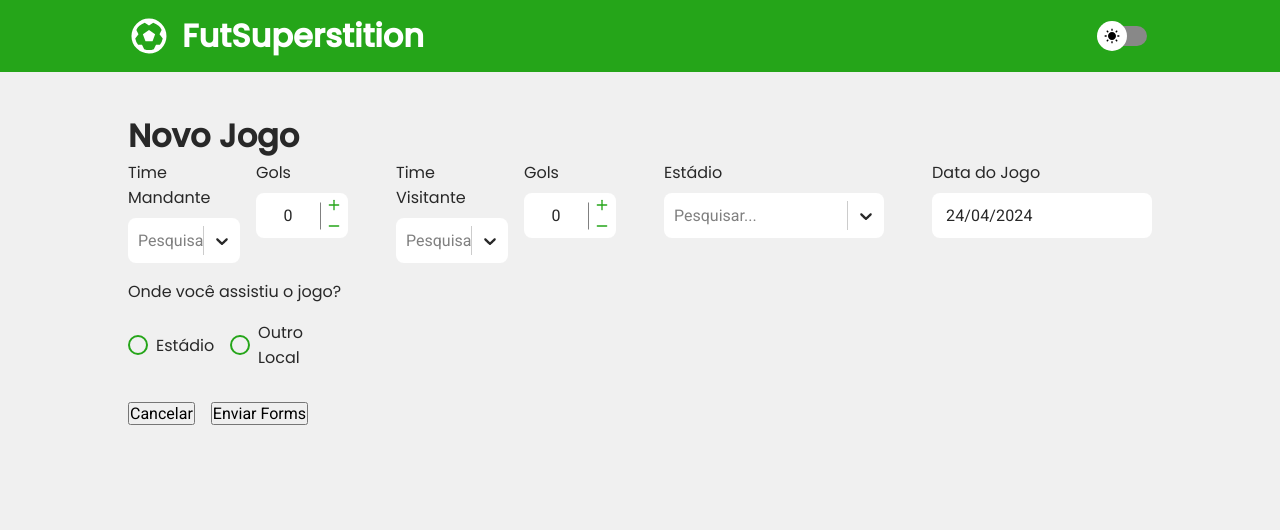
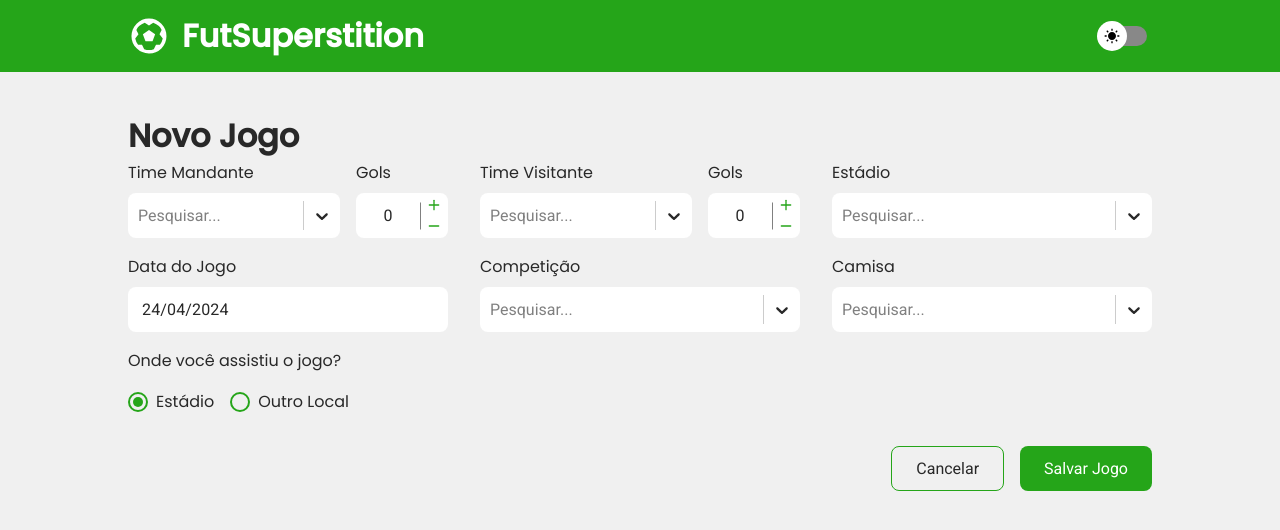
Before and after one commit to kenaioz/futsuperstition-ui, a React (Vite) app: page /new in a window 1280 px wide. Shown: the top 530 px of the page. Built offline with nearby package versions, Linux system fonts and the light colour scheme.

Commit message:
custom zod forms validation + custom error messages + new fields

```diff
--- a/package.json
+++ b/package.json
@@ -10,6 +10,7 @@
     "preview": "vite preview"
   },
   "dependencies": {
+    "@hookform/error-message": "^2.0.1",
     "@hookform/resolvers": "^3.3.4",
     "@mui/material": "^5.15.15",
     "@mui/x-date-pickers": "^7.1.1",
--- a/src/components/Button/styles.ts
+++ b/src/components/Button/styles.ts
@@ -1,13 +1,9 @@
-import { styled } from "styled-components";
+import { styled, css } from "styled-components";
 
 export const ButtonContainer = styled.button<{ $secundary?: boolean }>`
-  color: ${({ theme, $secundary }) =>
-    $secundary ? theme.COLORS.TEXT : theme.COLORS.WHITE};
-  background-color: ${({ theme, $secundary }) =>
-    $secundary ? "transparent" : theme.COLORS.HIGHLIGHT};
-
-  border: ${({ theme, $secundary }) =>
-    $secundary ? `1px solid ${theme.COLORS.HIGHLIGHT}` : "none"};
+  color: ${({ theme }) => theme.COLORS.WHITE};
+  background-color: ${({ theme }) => theme.COLORS.HIGHLIGHT};
+  border: none;
 
   border-radius: 8px;
 
@@ -23,6 +19,14 @@ export const ButtonContainer = styled.button<{ $secundary?: boolean }>`
   span {
     white-space: nowrap;
   }
+
+  ${({ theme, $secundary }) =>
+    $secundary &&
+    css`
+      background-color: transparent;
+      border: 1px solid ${theme.COLORS.HIGHLIGHT};
+      color: ${theme.COLORS.TEXT};
+    `}
 `;
 
 export const ButtonIconContainer = styled.button`
--- a/src/components/Forms/index.tsx
+++ b/src/components/Forms/index.tsx
@@ -2,6 +2,7 @@ import React, { ReactNode } from "react";
 
 import {
   LabelInputWrapper,
+  LabelErrorWrapper,
   InputContainer,
   NumberContainer,
   NumberInput,
@@ -11,13 +12,15 @@ import {
   RadioWrapper,
   RadioContainer,
   StyledRadio,
-  CustomLabel,
   StyledReactSelect,
 } from "./styles";
 
 import { useTheme } from "../../hooks/ThemeProvider";
 
 import { FiMinus, FiPlus } from "react-icons/fi";
+
+import { UseFormRegister, RefCallBack, useFormContext } from "react-hook-form";
+import { ErrorMessage } from "@hookform/error-message";
 
 import { LocalizationProvider } from "@mui/x-date-pickers/LocalizationProvider";
 import { DatePicker } from "@mui/x-date-pickers";
@@ -40,10 +43,11 @@ export interface InputProps {
   id: string;
   label: string;
   placeholder?: string;
-  register: any;
 }
 
-export function Input({ id, label, placeholder, register }: InputProps) {
+export function Input({ id, label, placeholder }: InputProps) {
+  const { register } = useFormContext();
+
   return (
     <LabelInputWrapper>
       {label && <label htmlFor={id}>{label}</label>}
@@ -59,10 +63,10 @@ export function Input({ id, label, placeholder, register }: InputProps) {
 
 interface RadioButtonProps {
   id: string;
-  name: string;
+  field: string;
   value: string;
   label: string;
-  register: any;
+  register: UseFormRegister<any>;
 }
 
 interface RadioButtonWrapperProps {
@@ -70,16 +74,12 @@ interface RadioButtonWrapperProps {
   children: ReactNode;
 }
 
-export function RadioButton({
-  id,
-  name,
-  value,
-  label,
-  register,
-}: RadioButtonProps) {
+export function RadioButton({ id, field, value, label }: RadioButtonProps) {
+  const { register } = useFormContext();
+
   return (
     <RadioContainer>
-      <StyledRadio type="radio" id={id} value={value} {...register(name)} />
+      <StyledRadio type="radio" id={id} value={value} {...register(field)} />
       <label htmlFor={id}>{label}</label>
     </RadioContainer>
   );
@@ -88,18 +88,21 @@ export function RadioButton({
 export function RadioGroup({ label, children }: RadioButtonWrapperProps) {
   return (
     <RadioGroupContainer>
-      <CustomLabel>{label}</CustomLabel>
+      <label>{label}</label>
       <RadioWrapper>{children}</RadioWrapper>
     </RadioGroupContainer>
   );
 }
 
+type DropDownType = { value: string | number; label: string };
+
 export interface DropdownProps {
   id: string;
   label: string;
   placeholder?: string;
-  options: { value: string | number; label: string }[];
-  fieldProps: any;
+  options: DropDownType[];
+  value: DropDownType | undefined;
+  onChange: (...event: any[]) => void;
 }
 
 export function Dropdown({
@@ -107,11 +110,19 @@ export function Dropdown({
   label,
   placeholder,
   options,
-  fieldProps,
+  value,
+  onChange,
 }: DropdownProps) {
+  const {
+    formState: { errors },
+  } = useFormContext();
+
   return (
     <LabelInputWrapper>
-      <label htmlFor={id}>{label}</label>
+      <LabelErrorWrapper>
+        <label htmlFor={id}>{label}</label>
+        <ErrorMessage errors={errors} name={id} as="span" />
+      </LabelErrorWrapper>
       <StyledReactSelect
         classNamePrefix="react-select"
         inputId={id}
@@ -119,25 +130,32 @@ export function Dropdown({
         placeholder={placeholder}
         isSearchable
         isClearable
-        {...fieldProps}
+        value={value}
+        onChange={onChange}
       />
     </LabelInputWrapper>
   );
 }
 
 export interface CustomDatePickerProps {
+  id: string;
   label: string;
   value: Dayjs | null;
-  inputRef: any;
+  inputRef: RefCallBack;
   onChange: (date: Dayjs | null) => void;
 }
 
 export function CustomDatePicker({
+  id,
   label,
   value,
   onChange,
 }: CustomDatePickerProps) {
   const { theme } = useTheme();
+
+  const {
+    formState: { errors },
+  } = useFormContext();
 
   const StyledDatePicker = styled(DatePicker)({
     ".MuiSvgIcon-root": {
@@ -158,7 +176,10 @@ export function CustomDatePicker({
 
   return (
     <LabelInputWrapper>
-      <CustomLabel>{label}</CustomLabel>
+      <LabelErrorWrapper>
+        <label>{label}</label>
+        <ErrorMessage errors={errors} name={id} as="span" />
+      </LabelErrorWrapper>
       <LocalizationProvider
         dateAdapter={AdapterDayjs}
         adapterLocale="pt-br"
@@ -273,7 +294,7 @@ export function Number({
   }
 
   return (
-    <LabelInputWrapper fit>
+    <LabelInputWrapper $fit>
       {label && <label htmlFor={id}>{label}</label>}
       <NumberContainer>
         <NumberInput
--- a/src/components/Forms/styles.ts
+++ b/src/components/Forms/styles.ts
@@ -1,13 +1,29 @@
 import Select from "react-select";
 import { styled } from "styled-components";
 
-export const LabelInputWrapper = styled.div<{ fit?: boolean }>`
+export const LabelInputWrapper = styled.div<{ $fit?: boolean }>`
   display: flex;
   flex-direction: column;
   justify-content: start;
   gap: 8px;
 
-  width: ${({ fit }) => (fit ? "fit-content" : "100%")};
+  width: ${({ $fit }) => ($fit ? "fit-content" : "100%")};
+`;
+
+export const LabelErrorWrapper = styled.div`
+  display: flex;
+  align-items: center;
+  gap: 8px;
+
+  span {
+    font-size: 14px;
+    color: red;
+
+    &::before {
+      display: inline;
+      content: "⚠ ";
+    }
+  }
 `;
 
 export const InputContainer = styled.input`
@@ -59,15 +75,13 @@ export const DropdownOptions = styled.li`
   }
 `;
 
-export const CustomLabel = styled.span`
-  font-family: "Poppins";
-  font-size: 16px;
-`;
-
 export const RadioGroupContainer = styled.div`
   display: flex;
   flex-direction: column;
   gap: 1rem;
+
+  width: 100%;
+  max-width: fit-content;
 `;
 
 export const RadioWrapper = styled.div`
--- a/src/pages/NewGame/index.tsx
+++ b/src/pages/NewGame/index.tsx
@@ -4,7 +4,7 @@ import {
   Container,
   PageContent,
   FormsGrid,
-  TeamSection,
+  DualSection,
   ActionsSection,
 } from "./styles";
 
@@ -19,52 +19,87 @@ import {
   RadioButton,
   CustomDatePicker,
 } from "../../components/Forms";
+import { Button } from "../../components/Button";
 
 import dayjs, { Dayjs } from "dayjs";
-import("dayjs/locale/pt-br");
 
 import { getAllTeams, TeamsType } from "../../services/teams";
 import { getAllStadiums, StadiumsType } from "../../services/stadiums";
 import { getAllLocals, LocalsType } from "../../services/locals";
+import { getAllJerseys, JerseysType } from "../../services/jerseys";
+import {
+  getAllCompetitions,
+  CompetitionsType,
+} from "../../services/competitions";
 
 import { z } from "zod";
 import { zodResolver } from "@hookform/resolvers/zod";
-import { useForm, Controller } from "react-hook-form";
+import { useForm, Controller, FormProvider } from "react-hook-form";
 
-const DayjsType = z.custom<Dayjs>((value) => {
+const DayjsType = z.custom<Dayjs>(
+  (value) => {
     if (dayjs.isDayjs(value)) {
-    return value;
-  } else {
-    throw new Error("Invalid Dayjs object");
+      return dayjs(value).format("DD/MM/YYYY");
     }
-});
+  },
+  {
+    message: "Data está vazia ou com um formato invalido.",
+  }
+);
 
-const CreateGameSchema = z.object({
-  homeTeam: z.object({
-    data: z.object({
-      value: z.string(),
-      label: z.string(),
-    }),
+const CreateGameSchema = z
+  .object({
+    homeTeam: z.object(
+      {
+        data: z.object(
+          { value: z.string(), label: z.string() },
+          { required_error: "Este campo é obrigatório." }
+        ),
+        goals: z.number(),
+      },
+      { required_error: "Este campo é obrigatório." }
+    ),
+    awayTeam: z.object({
+      data: z.object(
+        { value: z.string(), label: z.string() },
+        { required_error: "Este campo é obrigatório." }
+      ),
       goals: z.number(),
     }),
-  awayTeam: z.object({
-    data: z.object({
-      value: z.string(),
-      label: z.string(),
+    stadium: z.object(
+      { value: z.string(), label: z.string() },
+      { required_error: "Este campo é obrigatório." }
+    ),
+    competition: z.object(
+      { value: z.string(), label: z.string() },
+      { required_error: "Este campo é obrigatório." }
+    ),
+    jersey: z.object(
+      { value: z.string(), label: z.string() },
+      { required_error: "Este campo é obrigatório." }
+    ),
+    date: DayjsType,
+    option: z.string({
+      required_error: "Campo de opção é obrigatório",
+      invalid_type_error: "Campo de opção é obrigatório",
     }),
-    goals: z.number(),
-  }),
-  stadium: z.object({
-    value: z.string(),
-    label: z.string(),
-  }),
-  local: z.object({
-    value: z.string(),
-    label: z.string(),
-  }),
-  date: DayjsType,
-  option: z.string(),
-});
+    local: z
+      .object(
+        { value: z.string(), label: z.string() },
+        {
+          invalid_type_error: "Este campo é obrigatório",
+        }
+      )
+      .optional(),
+  })
+  .refine(
+    (data) =>
+      data.option !== "other" || (data.option === "other" && data.local),
+    {
+      message: "Este campo é obrigatório",
+      path: ["local"],
+    }
+  );
 
 type GameSchema = z.infer<typeof CreateGameSchema>;
 
@@ -72,6 +107,8 @@ export function NewGame() {
   const [locals, setLocals] = useState<LocalsType[]>([]);
   const [teams, setTeams] = useState<TeamsType[]>([]);
   const [stadiums, setStadiums] = useState<StadiumsType[]>([]);
+  const [jerseys, setJerseys] = useState<JerseysType[]>([]);
+  const [competitions, setCompetitions] = useState<CompetitionsType[]>([]);
 
   useEffect(() => {
     async function fetchTeams() {
@@ -89,13 +126,26 @@ export function NewGame() {
       setLocals(response);
     }
 
+    async function fetchJerseys() {
+      const response = await getAllJerseys();
+      setJerseys(response);
+    }
+
+    async function fetchCompetitions() {
+      const response = await getAllCompetitions();
+      setCompetitions(response);
+    }
+
     fetchTeams();
     fetchStadiums();
     fetchLocals();
+    fetchJerseys();
+    fetchCompetitions();
   }, []);
 
-  const { control, register, handleSubmit, watch } = useForm<GameSchema>({
+  const methods = useForm<GameSchema>({
     resolver: zodResolver(CreateGameSchema),
+    shouldUnregister: true,
     defaultValues: {
       date: dayjs().locale("pt-br"),
       homeTeam: {
@@ -104,21 +154,17 @@ export function NewGame() {
       awayTeam: {
         goals: 0,
       },
+      option: "stadium",
     },
   });
 
+  const { register, control, handleSubmit, watch } = methods;
+
   function handleGameSubmit(data: GameSchema) {
-    const formattedDate = dayjs(data.date).format("DD/MM/YYYY");
-    const formattedData = { ...data, date: formattedDate };
-
-    console.log(formattedData);
+    console.log(data);
   }
 
-  const otherPlace = watch("option");
-
-  console.log(watch());
-
-  const [number, setNumber] = useState<number>(0);
+  const optionField = watch("option");
 
   return (
     <Container>
@@ -130,23 +176,24 @@ export function NewGame() {
               <h1>Novo Jogo</h1>
             </legend>
 
+            <FormProvider {...methods}>
               <Forms onSubmit={handleSubmit(handleGameSubmit)}>
                 <FormsGrid>
                   {/* <Input
-                  id="homeTeam.goals"
+                    id="teste"
                     label="Gols do Mandante"
                     placeholder="Insira a quantidade de gols"
-                  register={register}
                   /> */}
 
-                <TeamSection>
+                  <DualSection>
                     <Controller
                       name="homeTeam.data"
                       control={control}
                       render={({ field }) => (
                         <Dropdown
-                        id="homeTeam"
-                        fieldProps={field}
+                          id="homeTeam.data"
+                          value={field.value}
+                          onChange={field.onChange}
                           label="Time Mandante"
                           placeholder="Pesquisar..."
                           options={teams.map((local) => ({
@@ -173,16 +220,17 @@ export function NewGame() {
                         />
                       )}
                     />
-                </TeamSection>
+                  </DualSection>
 
-                <TeamSection>
+                  <DualSection>
                     <Controller
                       name="awayTeam.data"
                       control={control}
                       render={({ field }) => (
                         <Dropdown
-                        id="awayTeam"
-                        fieldProps={field}
+                          id="awayTeam.data"
+                          value={field.value}
+                          onChange={field.onChange}
                           label="Time Visitante"
                           placeholder="Pesquisar..."
                           options={teams.map((local) => ({
@@ -209,7 +257,7 @@ export function NewGame() {
                         />
                       )}
                     />
-                </TeamSection>
+                  </DualSection>
 
                   <Controller
                     name="stadium"
@@ -217,23 +265,25 @@ export function NewGame() {
                     render={({ field }) => (
                       <Dropdown
                         id="stadium"
-                      fieldProps={field}
                         label="Estádio"
                         placeholder="Pesquisar..."
                         options={stadiums.map((local) => ({
                           value: String(local.id),
                           label: String(local.name),
                         }))}
+                        value={field.value}
+                        onChange={field.onChange}
                       />
                     )}
                   />
 
                   <Controller
+                    name="date"
                     control={control}
-                  name="date"
                     rules={{ required: true }}
                     render={({ field }) => (
                       <CustomDatePicker
+                        id="date"
                         label="Data do Jogo"
                         value={field.value}
                         inputRef={field.ref}
@@ -244,48 +294,106 @@ export function NewGame() {
                     )}
                   />
 
+                  <Controller
+                    name="competition"
+                    control={control}
+                    render={({ field }) => (
+                      <Dropdown
+                        id="competition"
+                        label="Competição"
+                        placeholder="Pesquisar..."
+                        options={competitions.map((local) => ({
+                          value: String(local.id),
+                          label: String(local.name),
+                        }))}
+                        value={field.value}
+                        onChange={field.onChange}
+                      />
+                    )}
+                  />
+
+                  {/* <Controller
+                  name="competition"
+                  control={control}
+                  render={({ field }) => (
+                    <Dropdown
+                      id="competition"
+                      value={field.value}
+                        onChange={field.onChange}
+                      label="Fase da Competição"
+                      placeholder="Pesquisar..."
+                      options={competitions.map((local) => ({
+                        value: String(local.id),
+                        label: String(local.name),
+                      }))}
+                    />
+                  )}
+                /> */}
+
+                  <Controller
+                    name="jersey"
+                    control={control}
+                    render={({ field }) => (
+                      <Dropdown
+                        id="jersey"
+                        label="Camisa"
+                        placeholder="Pesquisar..."
+                        options={jerseys.map((local) => ({
+                          value: String(local.id),
+                          label: String(local.name),
+                        }))}
+                        value={field.value}
+                        onChange={field.onChange}
+                      />
+                    )}
+                  />
+
+                  <DualSection>
                     <RadioGroup label="Onde você assistiu o jogo?">
                       <RadioButton
                         id="stadiumRadio"
-                    name="option"
+                        field="option"
                         value="stadium"
                         label="Estádio"
                         register={register}
                       />
                       <RadioButton
                         id="otherRadio"
-                    name="option"
+                        field="option"
                         value="other"
                         label="Outro Local"
                         register={register}
                       />
                     </RadioGroup>
 
-                {otherPlace === "other" && (
+                    {optionField === "other" && (
                       <Controller
                         name="local"
                         control={control}
                         render={({ field }) => (
                           <Dropdown
                             id="local"
-                        fieldProps={field}
                             label="Local"
                             placeholder="Pesquisar..."
                             options={locals.map((local) => ({
                               value: String(local.id),
                               label: String(local.name),
                             }))}
+                            value={field.value}
+                            onChange={field.onChange}
                           />
                         )}
                       />
                     )}
+                  </DualSection>
                 </FormsGrid>
 
                 <ActionsSection>
-                <button>Cancelar</button>
-                <button type="submit">Enviar Forms</button>
+                  <Button title="Cancelar" isSecundary />
+                  <Button title="Salvar Jogo" type="submit" />
                 </ActionsSection>
               </Forms>
+            </FormProvider>
           </fieldset>
         </PageContent>
       </Layout>
--- a/src/pages/NewGame/styles.ts
+++ b/src/pages/NewGame/styles.ts
@@ -15,17 +15,18 @@ export const PageContent = styled.div`
 
 export const FormsGrid = styled.div`
   display: grid;
-  grid-template-columns: repeat(4, 1fr);
-  gap: 1rem 3rem;
+  grid-template-columns: repeat(3, 1fr);
+  gap: 1rem 2rem;
   margin-bottom: 32px;
 `;
 
-export const TeamSection = styled.div`
+export const DualSection = styled.div`
   display: flex;
-  gap: 16px;
+  gap: 1rem;
 `;
 
 export const ActionsSection = styled.div`
   display: flex;
+  justify-content: end;
   gap: 16px;
 `;
```
Also changed, not shown: 1 other file (tests, documents, lock files or other folders). Lines whose indentation alone changed are shown as unchanged.
